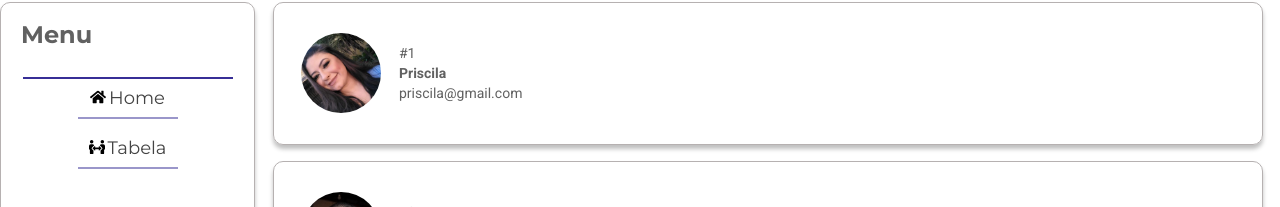
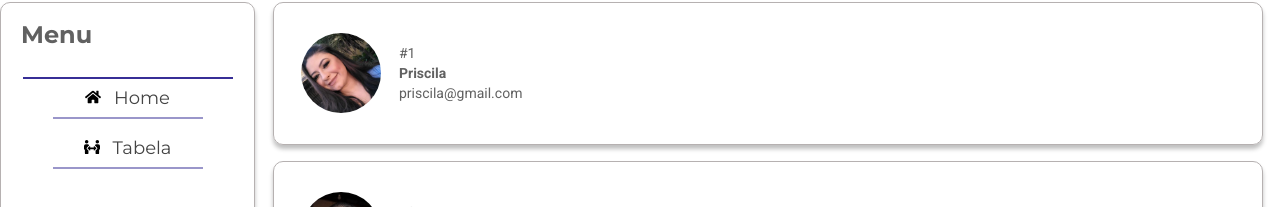
Before and after one commit to ramosspri/happiness, a React (Create React App) app in the folder front-end/: page / in a window 1280 px wide. Shown: the part 118-325 px from the top of the page. Built offline with nearby package versions, Linux system fonts and the light colour scheme; no server answers.

Commit message:
incluindo espaçamento entre icone e clicaveis na sidebar

```diff
--- a/front-end/src/componentes/SideMenu/index.tsx
+++ b/front-end/src/componentes/SideMenu/index.tsx
@@ -1,5 +1,5 @@
 import React from 'react';
-import { DivMenu, LinkDecoration, LinkSpaces, Line, MenuText, DivClicaveis } from './styles';
+import { DivMenu, LinkDecoration, LinkSpaces, Line, MenuText, DivClicaveis, DivIcones } from './styles';
 import { FaHome, FaPeopleArrows } from "react-icons/fa";
 
 export const SideMenu = ({ mostra }: any) => {
@@ -9,17 +9,21 @@ export const SideMenu = ({ mostra }: any) => {
       <LinkSpaces>
       <Line/>
       <DivClicaveis>
-      <FaHome style={{marginRight: '3px'}}/>
+        <DivIcones>
+          <FaHome className='hide1' style={{marginRight: '3px'}}/>
+        </DivIcones>
         <LinkDecoration to="/">Home</LinkDecoration>
-        </DivClicaveis>
-        <Line style={{opacity: '0.5', width:'100px'}}/>
+      </DivClicaveis>
+          <Line style={{opacity: '0.5', width:'150px'}}/>
       </LinkSpaces>
       <LinkSpaces>
       <DivClicaveis>
-      <FaPeopleArrows style={{marginRight: '3px'}}/>
-        <LinkDecoration to="/tabela">Tabela</LinkDecoration>
+        <DivIcones>
+          <FaPeopleArrows className='hide1' style={{marginRight: '3px'}}/>
+        </DivIcones>
+          <LinkDecoration to="/tabela">Tabela</LinkDecoration>
       </DivClicaveis>
-        <Line style={{opacity: '0.5', width:'100px'}}/>
+        <Line style={{opacity: '0.5', width:'150px'}}/>
       </LinkSpaces>
     </DivMenu>
   );
--- a/front-end/src/componentes/SideMenu/styles.ts
+++ b/front-end/src/componentes/SideMenu/styles.ts
@@ -64,3 +64,7 @@ export const DivClicaveis = styled.div` //Div que envolve apenas os clicáveis
   flex-direction: columns;
   justify-content: center;
 `
+
+export const DivIcones = styled.div`
+  margin-right: 10px;
+`
```
